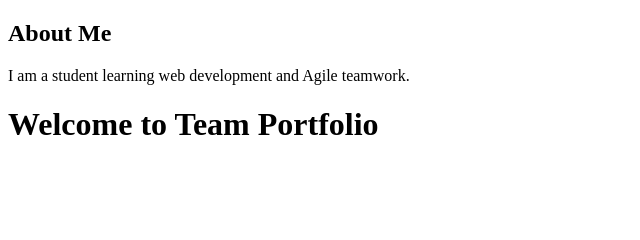
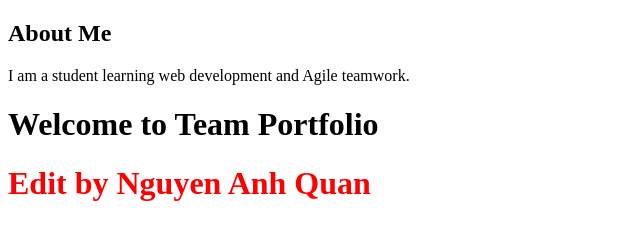
Before and after one commit to doduclong204/team-portfolio-agile, a plain HTML site: page index.html in a window 1280 px wide. Shown: the whole page, without its empty margins (0-640 px from the left). Drawn offline with Linux system fonts and the light colour scheme.

```diff
--- a/index.html
+++ b/index.html
@@ -1,5 +1,6 @@
 <!DOCTYPE html>
 <html lang="en">
+
 <head>
       <meta charset="UTF-8">
       <meta name="viewport" content="width=device-width, initial-scale=1.0">
@@ -9,7 +10,10 @@
             <p>I am a student learning web development and Agile teamwork.</p>
       </section>
 </head>
+
 <body>
       <h1>Welcome to Team Portfolio</h1>
+      <h1 style="color: red;">Edit by Nguyen Anh Quan</h1>
 </body>
+
 </html
```
Lines whose indentation alone changed are shown as unchanged.
